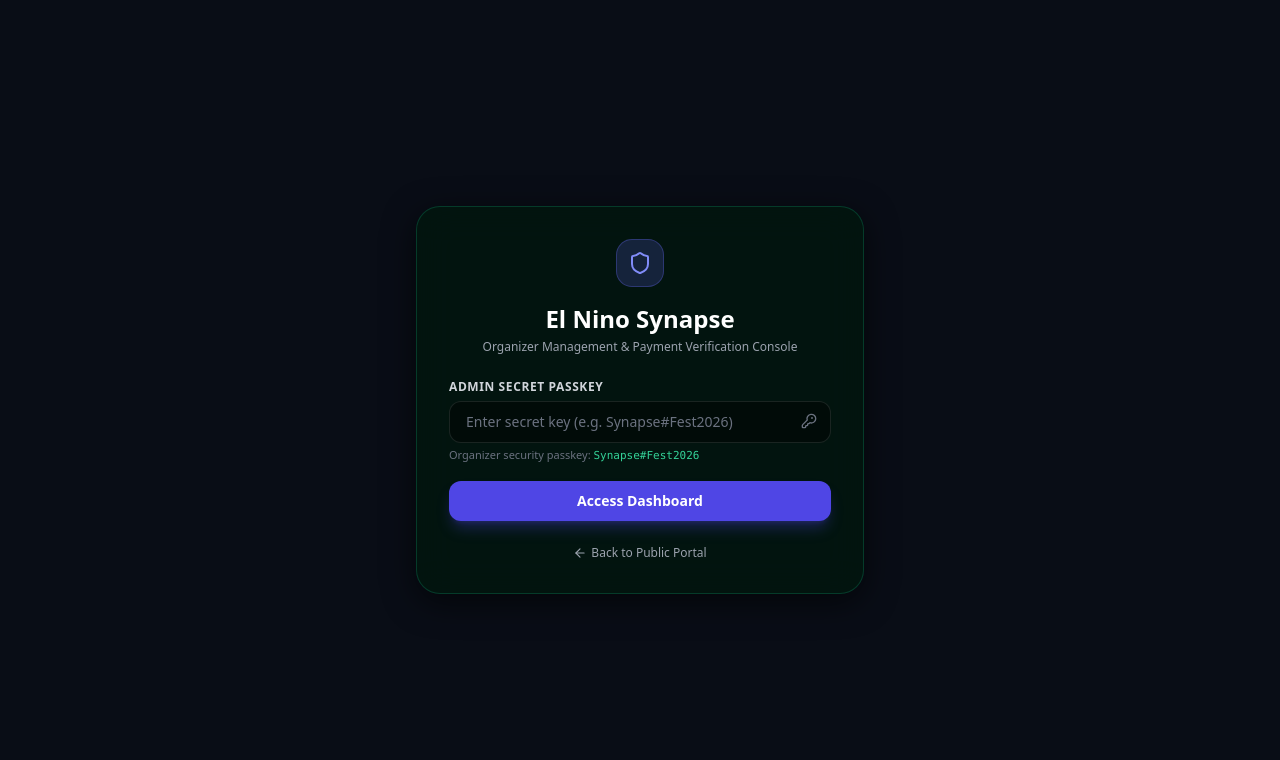
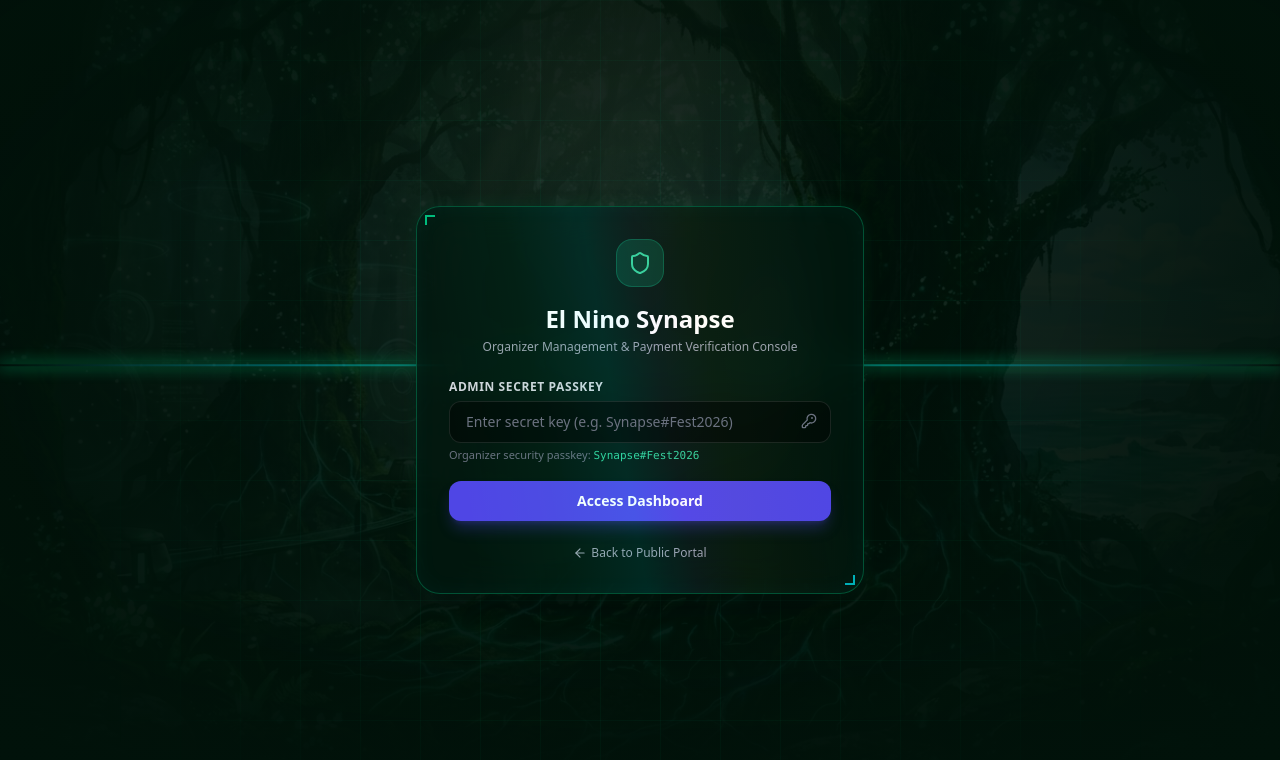
Before and after one commit to soumyapounikar50-rgb/hackathon-portal-, a Next.js app: page /admin in a window 1280 px wide. Shown: the top 760 px of the page. Built offline with nearby package versions, Linux system fonts and the light colour scheme.

Commit message:
feat: add environmental conservation background wallpaper across all portal pages

```diff
--- a/src/app/admin/page.tsx
+++ b/src/app/admin/page.tsx
@@ -165,9 +165,17 @@ export default function AdminPage() {
   // LOGIN SCREEN
   if (!isAuthenticated) {
     return (
-      <div className="min-h-screen bg-[#090d16] flex items-center justify-center px-4">
-        <div className="max-w-md w-full glass-panel p-8 rounded-3xl border border-white/10 shadow-2xl">
-          <div className="w-12 h-12 rounded-2xl bg-indigo-500/20 text-indigo-400 flex items-center justify-center mx-auto mb-4 border border-indigo-500/30">
+      <div className="min-h-screen bg-[#01120a] flex items-center justify-center px-4 relative overflow-hidden">
+        <div className="conservation-bg-layer" />
+        <div className="conservation-overlay" />
+        <div className="elnino-hologram-mesh" />
+        <div className="hologram-scanner-beam" />
+
+        <div className="max-w-md w-full hologram-card p-8 rounded-3xl relative z-10 shadow-2xl">
+          <span className="hud-corner-tl" />
+          <span className="hud-corner-br" />
+
+          <div className="w-12 h-12 rounded-2xl bg-emerald-500/20 text-emerald-400 flex items-center justify-center mx-auto mb-4 border border-emerald-500/30">
             <Shield className="w-6 h-6" />
           </div>
 
@@ -224,8 +232,13 @@ export default function AdminPage() {
   }
 
   return (
-    <div className="min-h-screen bg-[#090d16] text-white py-10 px-4 sm:px-6 lg:px-8">
-      <div className="max-w-7xl mx-auto space-y-8">
+    <div className="min-h-screen bg-[#01120a] text-white py-10 px-4 sm:px-6 lg:px-8 relative overflow-hidden">
+      <div className="conservation-bg-layer" />
+      <div className="conservation-overlay" />
+      <div className="elnino-hologram-mesh" />
+      <div className="hologram-scanner-beam" />
+
+      <div className="max-w-7xl mx-auto space-y-8 relative z-10">
         {/* Top Header */}
         <div className="flex flex-col sm:flex-row sm:items-center justify-between gap-4 pb-6 border-b border-white/10">
           <div>
--- a/src/app/globals.css
+++ b/src/app/globals.css
@@ -35,6 +35,40 @@ body {
     radial-gradient(ellipse 55% 60% at 88% 88%, rgba(0, 240, 255, 0.16) 0%, rgba(13, 148, 136, 0.12) 45%, transparent 75%);
   background-attachment: fixed;
   background-size: cover;
+}
+
+/* 🌿 Environmental Conservation Cinematic Wallpaper */
+.conservation-bg-layer {
+  position: fixed;
+  top: 0;
+  left: 0;
+  right: 0;
+  bottom: 0;
+  width: 100%;
+  height: 100%;
+  background-image: url('/images/conservation-bg.jpg');
+  background-size: cover;
+  background-position: center 25%;
+  background-repeat: no-repeat;
+  opacity: 0.26;
+  filter: saturate(1.3) brightness(0.82) contrast(1.1);
+  pointer-events: none;
+  z-index: 0;
+}
+
+.conservation-overlay {
+  position: fixed;
+  top: 0;
+  left: 0;
+  right: 0;
+  bottom: 0;
+  width: 100%;
+  height: 100%;
+  background:
+    radial-gradient(ellipse at 50% 25%, rgba(1, 18, 10, 0.35) 0%, rgba(1, 18, 10, 0.82) 65%, #01120a 98%),
+    linear-gradient(to bottom, rgba(1, 18, 10, 0.5) 0%, transparent 25%, transparent 75%, #01120a 100%);
+  pointer-events: none;
+  z-index: 0;
 }
 
 /* 🌐 Holographic Futuristic Grid Overlay (Planet Telemetry) */
--- a/src/app/layout.tsx
+++ b/src/app/layout.tsx
@@ -20,7 +20,7 @@ export default function RootLayout({
 }) {
   return (
     <html lang="en" className="dark scroll-smooth">
-      <body className="min-h-screen bg-[#090d16] text-[#f3f4f6] font-sans antialiased selection:bg-indigo-500 selection:text-white">
+      <body className="min-h-screen bg-[#01120a] text-[#f3f4f6] font-sans antialiased selection:bg-emerald-500 selection:text-black">
         {children}
       </body>
     </html>
--- a/src/app/page.tsx
+++ b/src/app/page.tsx
@@ -16,6 +16,10 @@ import Link from 'next/link';
 export default function Home() {
   return (
     <div className="min-h-screen flex flex-col bg-[#01120a] relative overflow-hidden selection:bg-emerald-500 selection:text-black">
+      {/* 🌿 Environmental Conservation Cinematic Wallpaper Layer */}
+      <div className="conservation-bg-layer" />
+      <div className="conservation-overlay" />
+
       {/* 🌐 Hologram Coordinate Mesh & Projector Scanner Beam */}
       <div className="elnino-hologram-mesh" />
       <div className="hologram-scanner-beam" />
--- a/src/app/ticket/[id]/page.tsx
+++ b/src/app/ticket/[id]/page.tsx
@@ -59,8 +59,13 @@ export default function TicketPage() {
 
   if (error || !registration) {
     return (
-      <div className="min-h-screen flex items-center justify-center bg-[#090d16] px-4">
-        <div className="max-w-md w-full glass-panel p-8 rounded-3xl text-center border border-white/10">
+      <div className="min-h-screen flex items-center justify-center bg-[#01120a] px-4 relative overflow-hidden">
+        <div className="conservation-bg-layer" />
+        <div className="conservation-overlay" />
+        <div className="elnino-hologram-mesh" />
+        <div className="max-w-md w-full hologram-card p-8 rounded-3xl text-center relative z-10">
+          <span className="hud-corner-tl" />
+          <span className="hud-corner-br" />
           <h2 className="text-xl font-bold text-white mb-2">Pass Not Found</h2>
           <p className="text-sm text-gray-400 mb-6">{error || "We could not find an entry matching this ID."}</p>
           <Link
@@ -76,12 +81,18 @@ export default function TicketPage() {
   }
 
   return (
-    <div className="min-h-screen bg-[#090d16] py-12 px-4 sm:px-6 relative overflow-hidden flex flex-col items-center justify-center">
+    <div className="min-h-screen bg-[#01120a] py-12 px-4 sm:px-6 relative overflow-hidden flex flex-col items-center justify-center">
+      {/* 🌿 Environmental Conservation Cinematic Wallpaper Layer */}
+      <div className="conservation-bg-layer" />
+      <div className="conservation-overlay" />
+      <div className="elnino-hologram-mesh" />
+      <div className="hologram-scanner-beam" />
+
       {/* Background glow lights */}
-      <div className="absolute top-1/4 left-1/2 -translate-x-1/2 w-[500px] h-[300px] bg-indigo-600/15 rounded-full blur-[120px] pointer-events-none" />
+      <div className="absolute top-1/4 left-1/2 -translate-x-1/2 w-[500px] h-[300px] bg-emerald-600/15 rounded-full blur-[120px] pointer-events-none" />
 
       {/* Top action controls */}
-      <div className="w-full max-w-lg flex items-center justify-between mb-8 print:hidden">
+      <div className="w-full max-w-lg flex items-center justify-between mb-8 print:hidden relative z-10">
         <Link
           href="/"
           className="inline-flex items-center gap-1.5 text-xs font-semibold text-gray-400 hover:text-white transition-colors"
@@ -109,7 +120,7 @@ export default function TicketPage() {
       </div>
 
       {/* TICKET CARD */}
-      <div className="w-full max-w-lg rounded-3xl overflow-hidden glass-panel border border-indigo-500/30 shadow-2xl shadow-indigo-950/40 relative">
+      <div className="w-full max-w-lg rounded-3xl overflow-hidden glass-panel border border-emerald-500/30 shadow-2xl shadow-emerald-950/40 relative z-10">
         {/* Top Header Badge */}
         <div className="bg-gradient-to-r from-brand-600 via-indigo-600 to-brand-purple p-6 text-white relative">
           <div className="flex items-center justify-between">
```
Also changed, not shown: public/images/conservation-bg.jpg (added).
